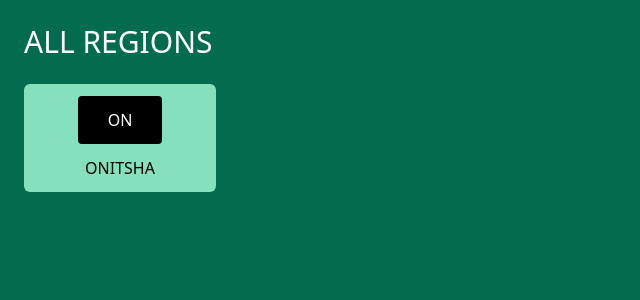
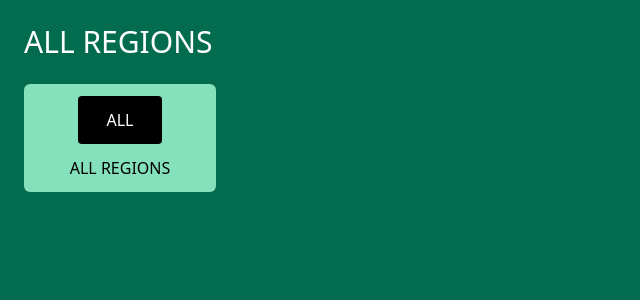
Before and after one commit to laurentcodes/infinix-slot, a Next.js app: page / in a window 1280 px wide. Shown: the top 300 px of the page, without its empty margins (0-640 px from the left). Built offline with nearby package versions, Linux system fonts and the light colour scheme.

Commit message:
feat: add all raffles for january draw

```diff
--- a/data/regions.js
+++ b/data/regions.js
@@ -1,8 +1,8 @@
 export const regions = [
-	// {
-	// 	name: 'All Regions',
-	// 	initial: 'All',
-	// },
+	{
+		name: 'All Regions',
+		initial: 'All',
+	},
 	// {
 	// 	name: 'Lagos',
 	// 	initial: 'La',
@@ -27,10 +27,10 @@ export const regions = [
 	// 	name: 'Kaduna & Kano',
 	// 	initial: 'Kd & Kn',
 	// },
-	{
-		name: 'Onitsha',
-		initial: 'On',
-	},
+	// {
+	// 	name: 'Onitsha',
+	// 	initial: 'On',
+	// },
 	// {
 	// 	name: 'Abuja',
 	// 	initial: 'Ab',
--- a/src/pages/index.jsx
+++ b/src/pages/index.jsx
@@ -1,21 +1,21 @@
 import { useRouter } from 'next/router';
 
-import { regions } from '../../data/regions';
+// import { regions } from '../../data/regions';
 // import { addTicket } from './api/services';
 
-// import { onitsha } from '../../data/data';
+// import { all } from '../../data/data';
 
 const Home = () => {
 	const router = useRouter();
 
-	// const formattedData = onitsha.map((reg) => {
+	// const formattedData = all.map((reg) => {
 	// 	return {
-	// 		region: 'Onitsha',
-	// 		city: reg['SelectstoreName'],
-	// 		customer: reg["CUSTOMER'SNAME"],
-	// 		phone: reg["CUSTOMER'SPHONENUMBER"],
-	// 		deviceBought: reg['PHONEPURCHASED'],
-	// 		ticketNo: reg['TICKETNUMBER'],
+	// 		region: reg['SalesRegion'],
+	// 		city: reg['Customer’sAddress'],
+	// 		customer: reg['Customer’sName'],
+	// 		phone: reg['Customer’sPhonenumber'],
+	// 		deviceBought: reg['Wishselection'],
+	// 		ticketNo: reg['YourPhoneIMEI'],
 	// 	};
 	// });
 
@@ -48,7 +48,7 @@ const Home = () => {
 					Add New
 				</button> */}
 
-				{regions.length > 0 && (
+				{/* {regions.length > 0 && (
 					<div className='grid grid-cols-2 md:grid-cols-6 gap-4 uppercase'>
 						{regions
 							?.sort((a, b) => a.name.localeCompare(b.name))
@@ -76,7 +76,29 @@ const Home = () => {
 								</div>
 							))}
 					</div>
-				)}
+				)} */}
+
+				{/* all regions under single tag */}
+				<div className='grid grid-cols-2 md:grid-cols-6 gap-4 uppercase'>
+					<div
+						className='bg-green-300 p-3 basis-1/2 md:basis-1/4 flex flex-col gap-3 justify-center items-center rounded-md cursor-pointer'
+						onClick={() =>
+							router.push({
+								pathname: '/tickets/[region]',
+								query: {
+									region: 'all',
+									type: 'norm',
+								},
+							})
+						}
+					>
+						<p className='p-3 bg-black text-white rounded uppercase w-[65%] md:w-[50%] text-center'>
+							All
+						</p>
+
+						<p>All Regions</p>
+					</div>
+				</div>
 			</div>
 
 			{/* <div className='mt-12'>
--- a/src/pages/tickets/[region].jsx
+++ b/src/pages/tickets/[region].jsx
@@ -7,7 +7,7 @@ import { Modal } from 'flowbite-react';
 import SlotCounter from 'react-slot-counter';
 import ConfettiExplosion from 'react-confetti-explosion';
 
-import { getRegionTickets } from '../api/services';
+import { getRegionTickets, getTickets } from '../api/services';
 
 import logo from '../../../public/assets/infinix-logo.png';
 import trophy from '../../../public/assets/trophy.png';
@@ -35,10 +35,18 @@ export default function RegionSpin() {
 	useEffect(() => {
 		setLoading(true);
 
-		getRegionTickets(region).then((res) => {
-			setTickets(res.data);
-			setLoading(false);
-		});
+		// if region is 'all', get all tickets without filtering
+		if (region === 'all') {
+			getTickets().then((res) => {
+				setTickets(res.data);
+				setLoading(false);
+			});
+		} else {
+			getRegionTickets(region).then((res) => {
+				setTickets(res.data);
+				setLoading(false);
+			});
+		}
 		// getRegionTickets(region, device).then((res) => {
 		// 	setTickets(res.data);
 		// 	setLoading(false);
@@ -98,7 +106,7 @@ export default function RegionSpin() {
 						<SlotCounter
 							ref={ref}
 							startValue={'     '}
-							value={value}
+							value={value ? String(value).slice(0, 8) : ''}
 							animateUnchanged={true}
 							useMonospaceWidth
 							startValueOnce
@@ -149,7 +157,7 @@ export default function RegionSpin() {
 
 							<Image src={trophy} alt='Image of Trophy' width={150} />
 
-							<div className='text-center flex flex-col gap-12 text-3xl'>
+							{/* <div className='text-center flex flex-col gap-12 text-3xl'>
 								<p className='uppercase text-center font-bold'>Winner</p>
 								{type === 'norm' && <p>Store: {winner.city}</p>}
 
@@ -161,6 +169,25 @@ export default function RegionSpin() {
 									<p>Store: {winner.region}</p>
 								)}
 								<p>Phone: {winner.phone}</p>
+							</div> */}
+
+							{/* new format matching raw data structure */}
+							<div className='text-center flex flex-col gap-6 text-2xl'>
+								<p className='uppercase text-center font-bold'>Winner</p>
+
+								{winner.customer && winner.customer.length > 4 && (
+									<p>Name: {winner.customer}</p>
+								)}
+
+								{winner.city && <p>Address: {winner.city}</p>}
+
+								{winner.region && <p>Sales Region: {winner.region}</p>}
+
+								{winner.phone && <p>Phone: {winner.phone}</p>}
+
+								{winner.deviceBought && <p>Prize: {winner.deviceBought}</p>}
+
+								{winner.ticketNo && <p>IMEI: {winner.ticketNo}</p>}
 							</div>
 						</div>
 					</Modal.Body>
```
